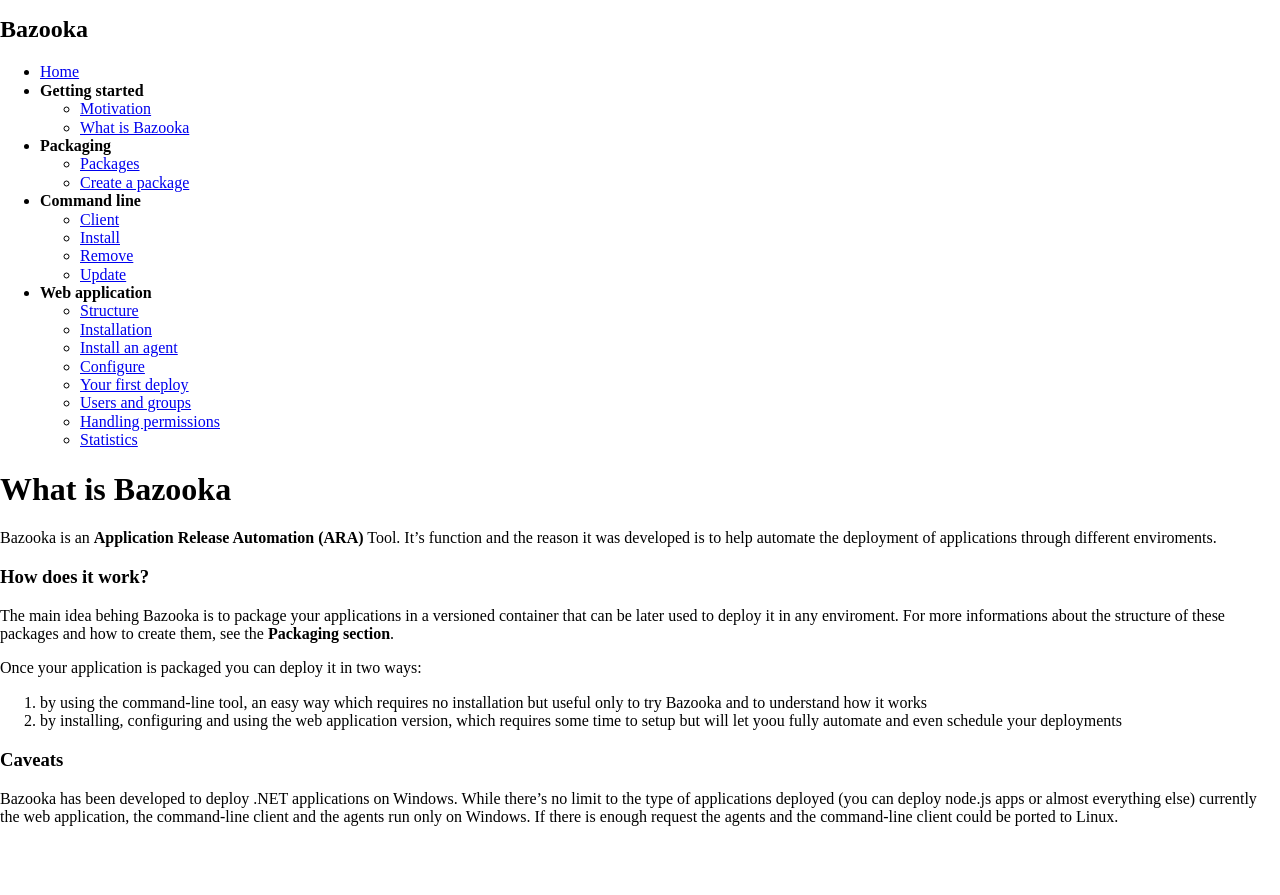
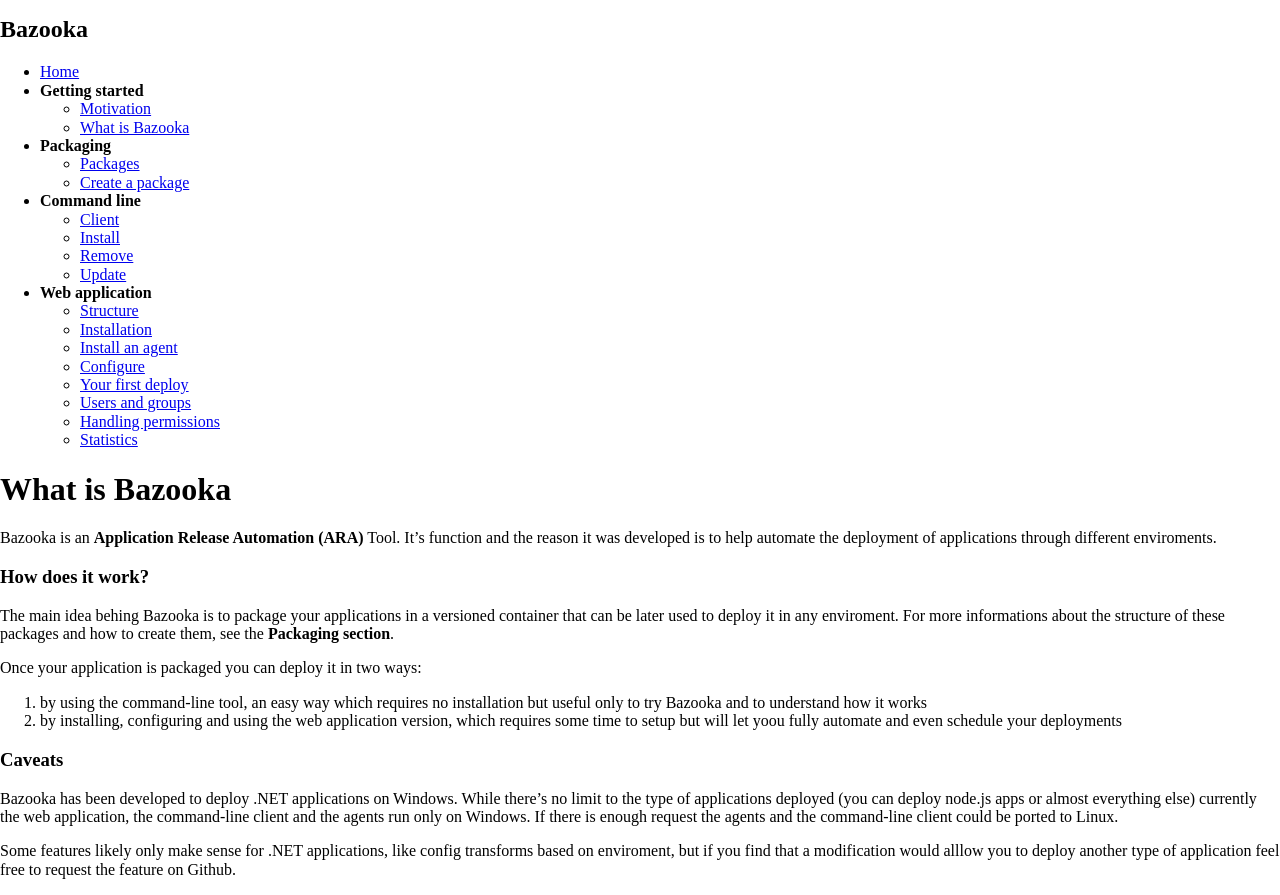
Before and after one commit to BazookaDeploy/Bazooka, a Jekyll site: the page built from what-is-bazooka.md, in a window 1280 px wide, cut to the strip 104-999 px from the top of the page. Built offline with Jekyll 4.4.1, drawn with Linux system fonts in a browser that asks for light colours; nearby versions of some CDN libraries; library files that are not in the unit come from our copies; Markdown is read by kramdown in place of the engine named in the settings; comment, search, counter and statistics services are not loaded; before the commit the page ends 946 px from its top, so only the background shows below that.

Commit message:
added warning for features

```diff
--- a/what-is-bazooka.md
+++ b/what-is-bazooka.md
@@ -19,3 +19,5 @@ Once your application is packaged you can deploy it in two ways:
 ### Caveats
 
 Bazooka has been developed to deploy .NET applications on Windows. While there's no limit to the type of applications deployed (you can deploy node.js apps or almost everything else) currently the web application, the command-line client and the agents run only on Windows. If there is enough request the agents and the command-line client could be ported to Linux.
+
+Some features likely only make sense for .NET applications, like config transforms based on enviroment, but if you find that a modification would alllow you to deploy another type of application feel free to request the feature on Github.
```
